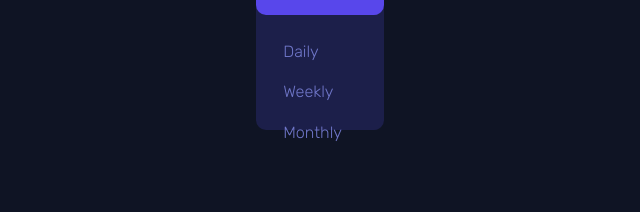
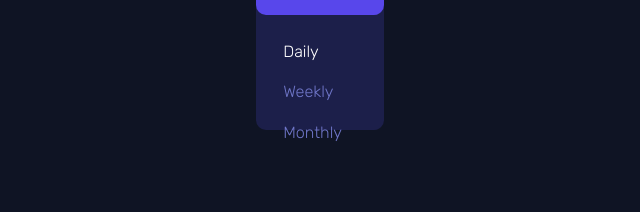
Before and after one commit to tarekul/time-tracking-dashboard, a plain HTML site: page index.html in a window 1280 px wide. In both pictures the pointer is over the element "Daily". Shown: the part 388-600 px from the top of the page, 131-771 px from the left. Drawn offline with Linux system fonts and the light colour scheme.

Commit message:
add hover effecgt

```diff
--- a/css/report.css
+++ b/css/report.css
@@ -53,3 +53,7 @@
     color: var(--desaturated-blue);
     font-size: 0.9em;
 }
+
+.timeframe:hover {
+    color: white;
+}
```
